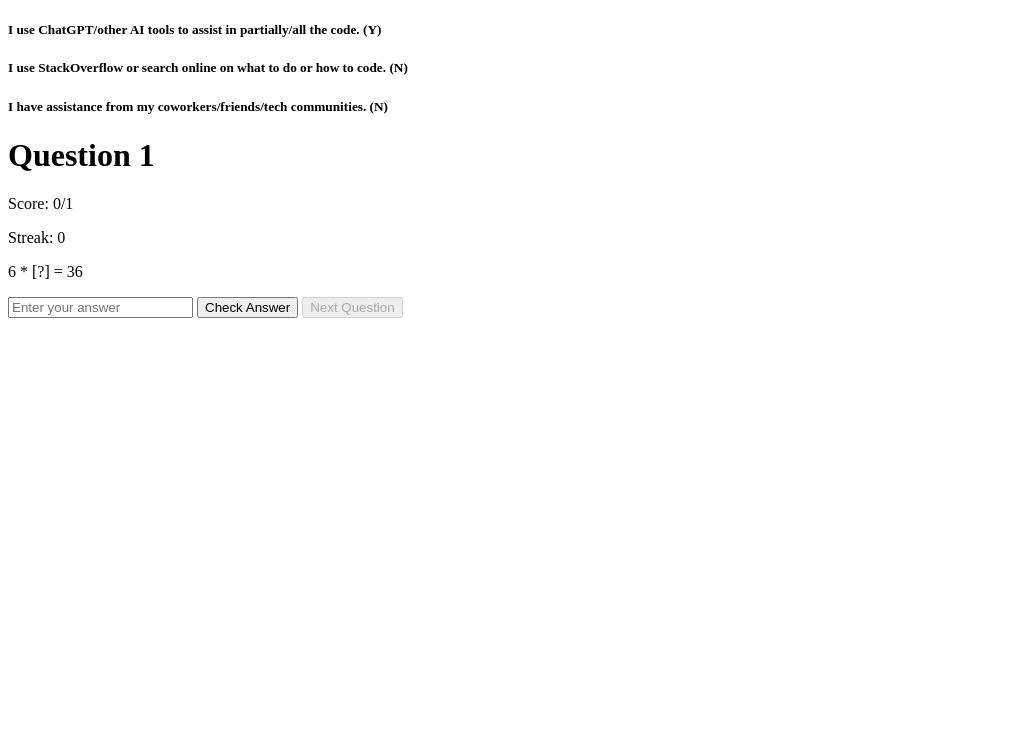
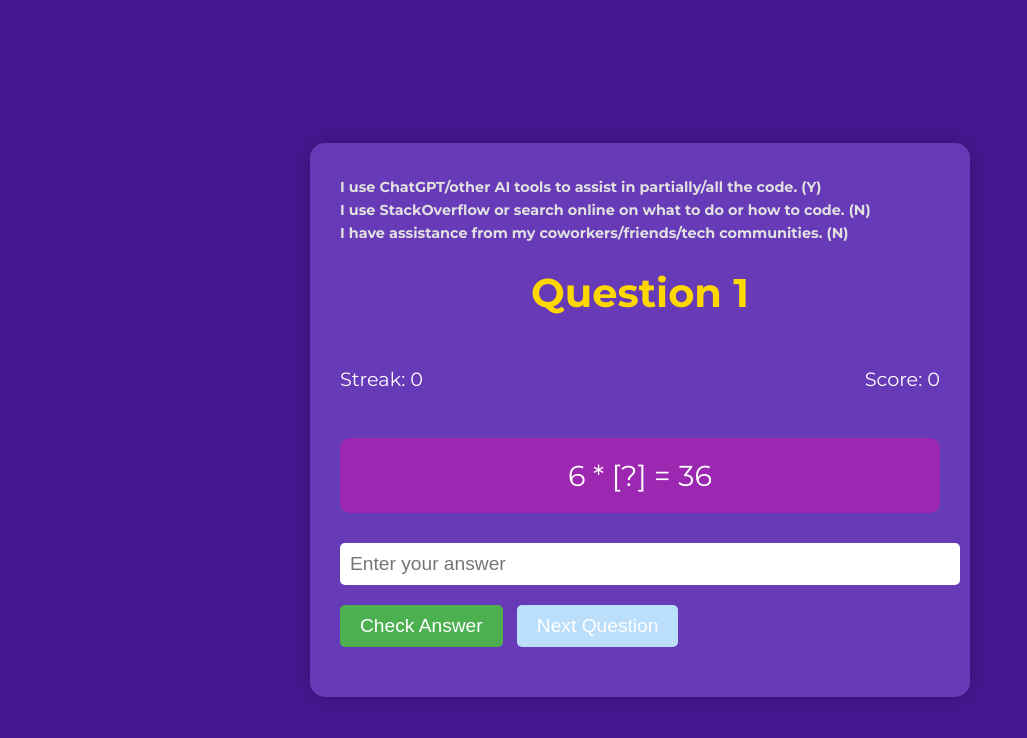
Before and after one commit to haari006/maths-generator, a plain HTML site: page index.html in a window 1280 px wide. Shown: the whole page, without its empty margins (0-1027 px from the left). Drawn offline with Linux system fonts and the light colour scheme.

Commit message:
chore: Update styling and color scheme for math question page

```diff
--- a/css/style.css
+++ b/css/style.css
@@ -0,0 +1,127 @@
+body {
+    font-family: 'Montserrat', sans-serif;
+    background-color: #46178f;
+    color: #ffffff;
+    margin: 0;
+    padding: 20px;
+    display: flex;
+    justify-content: center;
+    align-items: center;
+    min-height: 100vh;
+}
+
+.container {
+    background-color: #673ab7;
+    border-radius: 15px;
+    padding: 30px;
+    box-shadow: 0 0 20px rgba(0, 0, 0, 0.2);
+    max-width: 600px;
+    width: 100%;
+}
+
+#question {
+    font-size: 1.8em;
+    text-align: center;
+    margin-bottom: 30px;
+    background-color: #7e57c2;
+    padding: 20px;
+    border-radius: 10px;
+    transition: background-color 0.5s ease, color 0.5s ease;
+    color: #ffffff;
+}
+
+h1 {
+    font-size: 2.5em;
+    text-align: center;
+    margin-bottom: 30px;
+    color: #ffd700;
+}
+
+h5 {
+    font-size: 0.9em;
+    margin: 5px 0;
+    color: #e0e0e0;
+}
+
+#score-container {
+    display: flex;
+    justify-content: space-between;
+    margin-bottom: 20px;
+    font-size: 1.2em;
+}
+
+#question {
+    font-size: 1.8em;
+    text-align: center;
+    margin-bottom: 30px;
+    background-color: #7e57c2;
+    padding: 20px;
+    border-radius: 10px;
+}
+
+#answer-input {
+    width: 100%;
+    padding: 10px;
+    font-size: 1.2em;
+    border: none;
+    border-radius: 5px;
+    margin-bottom: 20px;
+}
+
+button {
+    display: inline-block;
+    padding: 10px 20px;
+    font-size: 1.2em;
+    color: #ffffff;
+    border: none;
+    border-radius: 5px;
+    cursor: pointer;
+    transition: background-color 0.3s ease;
+}
+
+#check-btn {
+    background-color: #4caf50;
+    margin-right: 10px;
+}
+
+#check-btn:hover {
+    background-color: #45a049;
+}
+
+#next-btn {
+    background-color: #2196f3;
+}
+
+#next-btn:hover {
+    background-color: #1e87db;
+}
+
+#next-btn:disabled {
+    background-color: #bbdefb;
+    cursor: not-allowed;
+}
+
+#feedback {
+    text-align: center;
+    font-size: 1.2em;
+    margin-top: 20px;
+    font-weight: bold;
+}
+
+@media (max-width: 480px) {
+    .container {
+        padding: 20px;
+    }
+
+    h1 {
+        font-size: 2em;
+    }
+
+    #question {
+        font-size: 1.5em;
+    }
+
+    button {
+        font-size: 1em;
+    }
+}
--- a/index.html
+++ b/index.html
@@ -15,8 +15,8 @@
     <h5>I have assistance from my coworkers/friends/tech communities. (N)</h5>
     <h1 id="questions">Question 1</h1>
     <div id="score-container">
-        <p id="score">Score: 0/0</p>
         <p id="streak">Streak: 0</p>
+        <p id="score">Score: 0</p>
     </div>
     <div id="question-container">
         <p id="question"></p>
--- a/js/script.js
+++ b/js/script.js
@@ -59,8 +59,27 @@ function generateMathQuestion(difficulty) {
     return { question, answer };
 }
 
+const colorPairs = [
+    { background: '#46178f', text: '#ffffff' },
+    { background: '#2e9598', text: '#ffffff' },
+    { background: '#ff3355', text: '#ffffff' },
+    { background: '#ffa602', text: '#000000' },
+    { background: '#4caf50', text: '#ffffff' },
+    { background: '#2196f3', text: '#ffffff' },
+    { background: '#9c27b0', text: '#ffffff' },
+    { background: '#ff5722', text: '#ffffff' }
+];
+
+function changeQuestionColor() {
+    const randomPair = colorPairs[Math.floor(Math.random() * colorPairs.length)];
+    const questionElement = document.getElementById('question');
+    questionElement.style.backgroundColor = randomPair.background;
+    questionElement.style.color = randomPair.text;
+}
+
 function newQuestion() {
-    const difficulty = Math.min(Math.floor(streak / 1), 20); // increase difficulty every correct answers, max 20
+    changeQuestionColor();
+    const difficulty = Math.min(Math.floor(streak / 2), 20); // increase difficulty every 2 correct answers, max 20
     currentQuestion = generateMathQuestion(difficulty);
     document.getElementById('question').textContent = currentQuestion.question;
     document.getElementById('answer-input').value = '';
@@ -90,7 +109,7 @@ function checkAnswer() {
 
 function updateScore() {
     document.getElementById('questions').textContent = `Question ${totalQuestions}`;
-    document.getElementById('score').textContent = `Score: ${score}/${totalQuestions}`;
+    document.getElementById('score').textContent = `Score: ${score}`;
     document.getElementById('streak').textContent = `Streak: ${streak}`;
 }
 
```
